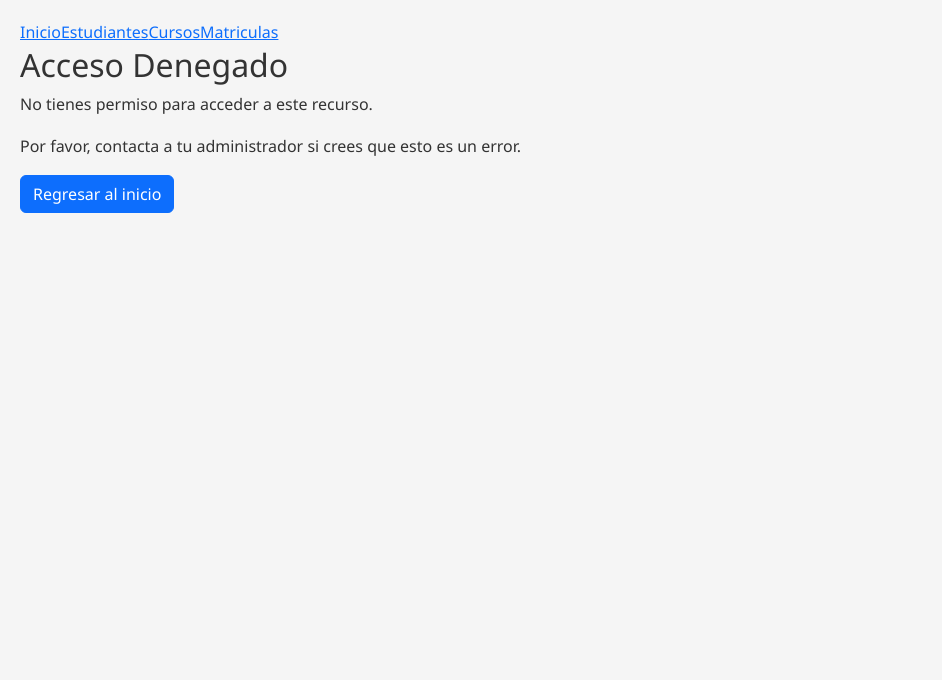
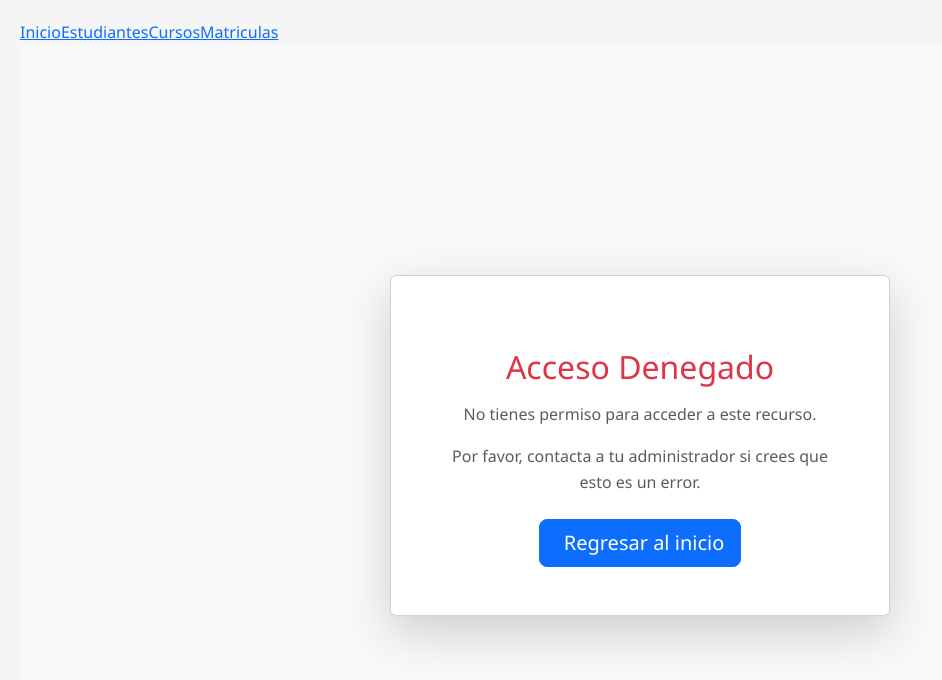
Before and after one commit to emanueludea/programacion-intermedio-tt, an Angular app in the folder frontend/: page /forbidden in a window 1280 px wide. Shown: the top 680 px of the page, without its empty margins (0-942 px from the left). Built offline with nearby package versions, Linux system fonts and the light colour scheme.

Commit message:
feat: update Forbidden component template for improved UI layout using angular-bootstrap

```diff
--- a/frontend/src/app/core/pages/forbidden/forbidden.html
+++ /dev/null
@@ -1 +0,0 @@
-<p>forbidden works!</p>
--- a/frontend/src/app/core/pages/forbidden/forbidden.ts
+++ b/frontend/src/app/core/pages/forbidden/forbidden.ts
@@ -6,15 +6,23 @@ import { RouterModule } from '@angular/router';
   selector: 'app-forbidden',
   imports: [CommonModule, RouterModule],
   template: `
-    <div class="forbidden-container">
-      <div class="forbidden-card">
-        <h2>Acceso Denegado</h2>
-        <p>No tienes permiso para acceder a este recurso.</p>
-        <p>Por favor, contacta a tu administrador si crees que esto es un error.</p>
-        <a routerLink="/" class="btn btn-primary">Regresar al inicio</a>
+    <div class="container-fluid d-flex justify-content-center align-items-center min-vh-100 bg-light">
+      <div class="card shadow-lg" style="max-width: 500px; width: 100%;">
+        <div class="card-body text-center p-5">
+          <div class="mb-4">
+            <i class="bi bi-shield-exclamation text-danger" style="font-size: 4rem;"></i>
+          </div>
+          <h2 class="card-title text-danger mb-3">Acceso Denegado</h2>
+          <p class="card-text text-muted mb-3">No tienes permiso para acceder a este recurso.</p>
+          <p class="card-text text-muted mb-4">Por favor, contacta a tu administrador si crees que esto es un error.</p>
+          <a routerLink="/" class="btn btn-primary btn-lg">
+            <i class="bi bi-house-door me-2"></i>
+            Regresar al inicio
+          </a>
+        </div>
       </div>
     </div>
-  `,
+`,
   styles: ''
 })
 export class Forbidden {
```
